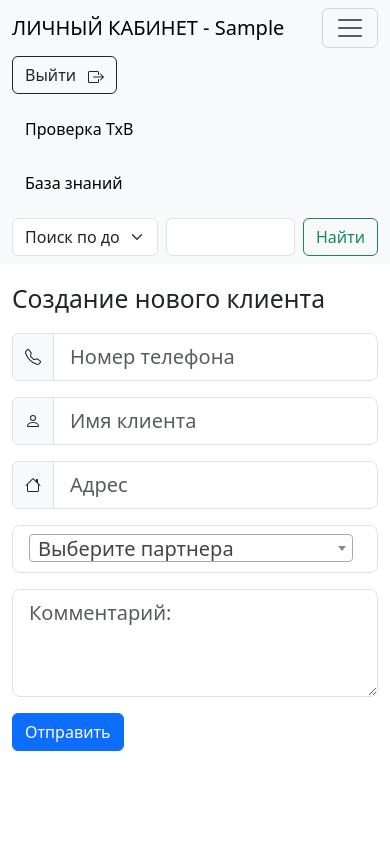
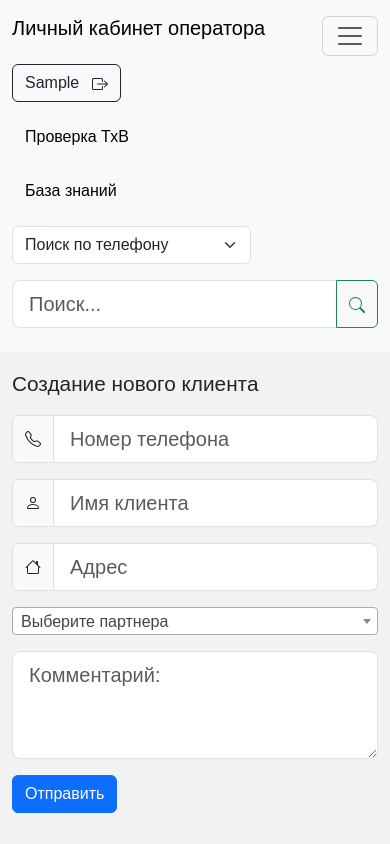
Before and after one commit to AlexRudenko77/partners_crm, a Django app: page /add_client/ in a window 390 px wide, after a click that opens the changed part. Run offline with Django 4.2, Linux system fonts and the light colour scheme; a user stored in the database is signed in; tables that the repository leaves empty hold one stand-in row (values such as "Sample post"); parts of the project's set-up code (start-up, migrations or seed data) failed here and were passed over; some libraries are stand-ins or nearby versions.

Commit message:
file settings.py was modified (added import from .env) some html file were modified (include base_operator.html) added find-partner-option for add_client_operator.html

```diff
--- a/internetnik/internetnik/settings.py
+++ b/internetnik/internetnik/settings.py
@@ -118,7 +118,7 @@ AUTH_PASSWORD_VALIDATORS = [
 
 LANGUAGE_CODE = 'ru-RU'
 
-TIME_ZONE = 'UTC'
+TIME_ZONE = 'Asia/Novosibirsk'
 
 USE_I18N = True
 
--- a/internetnik/partners/forms.py
+++ b/internetnik/partners/forms.py
@@ -7,9 +7,9 @@ from partners.models import Clients, CommentClient, CommentContract, Contracts,
 
 class SearchForm(forms.Form):
     SEARCH_FIELDS = (
-        ('contract_number', 'Поиск по договору'),
         ('phone_number', 'Поиск по телефону'),
         ('address', 'Поиск по адресу'),
+        ('contract_number', 'Поиск по договору'),
     )
     search_field = forms.ChoiceField(choices=SEARCH_FIELDS, label='Параметры поиска',
                                      widget=forms.Select(attrs={'class': 'form-select'}))
@@ -25,7 +25,7 @@ class AddClientForm(forms.ModelForm):
 
 
 class AddClientFormOperator(forms.ModelForm):
-    comment = forms.CharField(widget=forms.Textarea(attrs={'cols': 30, 'rows': 3}), label='Комментарий')
+    comment = forms.CharField(required=False, widget=forms.Textarea(attrs={'cols': 30, 'rows': 3}), label='Комментарий')
 
     # who_is_partner = forms.ModelChoiceField(queryset=Partners.objects.all().order_by('partner_name'),
     #                                         label='Источник заявки')
--- a/internetnik/partners/models.py
+++ b/internetnik/partners/models.py
@@ -2,9 +2,7 @@ from django.db import models
 from django.contrib.auth.models import User
 
 
-
 # Create your models here.
-
 
 class Partners(models.Model):
     user = models.OneToOneField(User, on_delete=models.CASCADE)
@@ -152,6 +150,7 @@ class CommentContract(models.Model):
     def __str__(self):
         return 'Comment {} by {}'.format(self.text, self.user.username)
 
+
 class OperatorSchedule(models.Model):
     objects = models.Manager()
     date = models.DateField(verbose_name='Дата')
--- a/internetnik/partners/static/css/base.css
+++ b/internetnik/partners/static/css/base.css
@@ -53,14 +53,14 @@ body {
   }
 
 @media (max-width:   1080px) {
-  .container, .my-form {
+  .container {
     width:   100%; /* Полная ширина на мобильных устройствах */
     margin-left:   0;
   }
 }
 
 @media (max-width:  576px) {
-    .fs-3-mobile {
-      font-size:  1.75rem; /* Увеличение размера текста на мобильных устройствах, чтобы не было масштабирования
+    .fs-3-mobile .select2-search--dropdown .select2-search__field {
+      font-size:  1.3 rem;
     }
   }
--- a/internetnik/partners/templates/partners/add_client_operator.html
+++ b/internetnik/partners/templates/partners/add_client_operator.html
@@ -7,10 +7,10 @@
 <div class="container" style="margin-top: 1rem">
     <div class="col-12 col-md-6">
 
-    <form method="post" class="my-form">
+    <form method="post">
     {% csrf_token %}
 
-    <p class="text-start fs-2">{{ title }}</p>
+ <p class="text-start" style="font-size: 1.3rem;">{{ title }}</p>
  <div class="input-group mb-3">
         <span class="input-group-text">
             <svg xmlns="http://www.w3.org/2000/svg" width="16" height="16" fill="currentColor" class="bi bi-telephone" viewBox="0 0 16 16">
@@ -19,7 +19,10 @@
         </span>
 
             <input type="tel" class="form-control form-control-lg fs-3-mobile" id="phone" name="{{ form.client_phone_number.html_name }}" placeholder="Номер телефона" pattern="[0-9]{11}" required>
+
     </div>
+
+
     <div class="input-group mb-3">
         <span class="input-group-text">
             <svg xmlns="http://www.w3.org/2000/svg" width="16" height="16" fill="currentColor" class="bi bi-person" viewBox="0 0 16 16">
@@ -28,6 +31,7 @@
         </span>
         <input type="text" class="form-control form-control-lg fs-3-mobile" id="client_name" name="{{ form.client_name.html_name }}" placeholder="Имя клиента">
     </div>
+
     <div class="input-group mb-3">
         <span class="input-group-text">
             <svg xmlns="http://www.w3.org/2000/svg" width="16" height="16" fill="currentColor" class="bi bi-house" viewBox="0 0 16 16">
@@ -37,20 +41,21 @@
         <input type="text" class="form-control form-control-lg fs-3-mobile" id="address" name="{{ form.address.html_name }}" placeholder="Адрес">
     </div>
 
-
-        <div class="d-flex mb-3 form-control form-control-lg fs-3-mobile">
-        <select class="form-select me-2" id="who_is_partner" name="{{ form.who_is_partner.html_name }}" required>
+        <div class="mb-3">
+            <select class="form-select form-control form-control-lg" id="who_is_partner" name="{{ form.who_is_partner.html_name }}" required >
                     <option value="">Выберите партнера</option>
                         {% for partner in partners %}
                     <option value="{{ partner.id }}">{{ partner.partner_name }}</option>
                         {% endfor %}
-            <!-- Здесь будут динамически добавлены опции -->
                 </select>
+
         </div>
 
 
+
+
 <div class="mb-3">
-            <textarea class="form-control form-control-lg fs-3-mobile" id="comment" name="{{ form.comment.html_name }}" placeholder="Комментарий: "  rows="3"></textarea>
+  <textarea class="form-control form-control-lg" id="comment" name="{{ form.comment.html_name }}" placeholder="Комментарий: "  rows="3"></textarea>
 </div>
 
 
@@ -72,27 +77,11 @@ document.getElementById('phone').addEventListener('input', function() {
 //   document.getElementById('hidden_phone').value = value;
 });
 </script>
-
-
 <script src="https://code.jquery.com/jquery-3.6.0.min.js"></script>
-<link href="https://cdn.jsdelivr.net/npm/select2@4.1.0-rc.0/dist/css/select2.min.css" rel="stylesheet" />
 <script src="https://cdn.jsdelivr.net/npm/select2@4.1.0-rc.0/dist/js/select2.min.js"></script>
-
 <script>
 $(document).ready(function() {
     $('#who_is_partner').select2();
 });
 </script>
-
-<script>
-document.querySelector('form').addEventListener('submit', function(event) {
-    var select = document.getElementById('who_is_partner');
-    if (select.value === '') {
-        alert('Пожалуйста, выберите партнера.');
-        event.preventDefault(); // Предотвращает отправку формы
-    }
-});
-</script>
-
-
 {% endblock %}
--- a/internetnik/partners/views.py
+++ b/internetnik/partners/views.py
@@ -104,9 +104,8 @@ def add_client(request):
 
 @login_required
 def add_client_operator(request):
+    partners = Partners.objects.all().order_by('partner_name')
     searchform = SearchForm()
-    partners = Partners.objects.all()
-    partners_json = serialize('json', partners)
     if request.method == 'POST':
         form = AddClientFormOperator(request.POST)
         if form.is_valid():
@@ -126,9 +125,8 @@ def add_client_operator(request):
     data = {
         'title': 'Создание нового клиента',
         'form': form,
-        'searchform': searchform,
-        'partners_json': partners_json,
-        'partners': partners
+        'partners': partners,
+        'searchform': searchform
     }
 
     return render(request, 'partners/add_client_operator.html', data)
--- a/internetnik/templates/base_operator.html
+++ b/internetnik/templates/base_operator.html
@@ -3,57 +3,87 @@
 <html>
 <head>
     <title>{% block title %}Default Title{% endblock %}</title>
+    <link href="https://cdn.jsdelivr.net/npm/select2@4.1.0-rc.0/dist/css/select2.min.css" rel="stylesheet" />
+    <meta name="viewport" content="width=device-width, initial-scale=1.0">
+    <link href="https://cdn.jsdelivr.net/npm/bootstrap@5.3.2/dist/css/bootstrap.min.css" rel="stylesheet" integrity="sha384-T3c6CoIi6uLrA9TneNEoa7RxnatzjcDSCmG1MXxSR1GAsXEV/Dwwykc2MPK8M2HN" crossorigin="anonymous">
     <link rel="stylesheet" href="{% static 'css/base.css' %}">
-    <link href="https://cdn.jsdelivr.net/npm/bootstrap@5.3.2/dist/css/bootstrap.min.css" rel="stylesheet" integrity="sha384-T3c6CoIi6uLrA9TneNEoa7RxnatzjcDSCmG1MXxSR1GAsXEV/Dwwykc2MPK8M2HN" crossorigin="anonymous">
-
 </head>
 <body>
 {% if user.is_authenticated %}
 <nav class="navbar navbar-expand-lg bg-body-tertiary">
   <div class="container">
-    <a class="navbar-brand" href="{% url 'home' %}">ЛИЧНЫЙ КАБИНЕТ - {{ user.first_name }}</a>
+    <a class="navbar-brand mb-3" href="{% url 'home' %}">Личный кабинет оператора</a>
     <button class="navbar-toggler" type="button" data-bs-toggle="collapse" data-bs-target="#navbarTogglerDemo02" aria-controls="navbarTogglerDemo02" aria-expanded="false" aria-label="Переключатель навигации">
       <span class="navbar-toggler-icon"></span>
     </button>
     <div class="collapse navbar-collapse" id="navbarTogglerDemo02">
       <ul class="navbar-nav me-auto mb-2 mb-lg-0">
         <li class="nav-item">
-            <a class="nav-link" href="{% url 'users:login' %}">
-    <button class="btn btn-outline-dark">
-        Выйти
+            <button class="btn btn-outline-dark mb-3" type="button" onclick="location.href='{% url 'users:logout' %}'">
+                {{ user.first_name }}
                 <svg xmlns="http://www.w3.org/2000/svg" width="16" height="16" fill="currentColor" class="bi bi-box-arrow-right ms-2" viewBox="0 0 16 16">
                     <path fill-rule="evenodd" d="M10 12.5a.5.5 0 0 1-.5.5h-8a.5.5 0 0 1-.5-.5v-9a.5.5 0 0 1 .5-.5h8a.5.5 0 0 1 .5.5v2a.5.5 0 0 0 1 0v-2A1.5 1.5 0 0 0 9.5 2h-8A1.5 1.5 0 0 0 0 3.5v9A1.5 1.5 0 0 0 1.5 14h8a1.5 1.5 0 0 0 1.5-1.5v-2a.5.5 0 0 0-1 0v2z"/>
                     <path fill-rule="evenodd" d="M15.854 8.354a.5.5 0 0 0 0-.708l-3-3a.5.5 0 0 0-.708.708L14.293 7.5H5.5a.5.5 0 0 0 0 1h8.793l-2.147 2.146a.5.5 0 0 0 .708.708l3-3z"/>
                 </svg>
             </button>
-</a>
         </li>
-          <li class="nav-item">
-            <a class="nav-link" href="#">
-            <button type="button" class="btn btn-light">Проверка ТхВ</button>
-            </a>
+
+        <li class="nav-item mb-3">
+            <button class="btn btn-light" type="button" onclick="location.href='#">Проверка ТхВ</button>
         </li>
-          <li class="nav-item">
-            <a class="nav-link" href="#">
-            <button type="button" class="btn btn-light">База знаний</button></a>
+
+        <li class="nav-item mb-3">
+            <button class="btn btn-light" type="button" onclick="location.href='#">База знаний</button>
         </li>
       </ul>
-      <form class="d-flex" method="POST" action="/search_results/">
+
+  <!-- Форма для мобильных устройств -->
+<form class="row g-3 align-items-center d-block d-md-none" method="POST" action="/search_results/">
     {% csrf_token %}
-            <select class="form-select me-2" name="{{ searchform.search_field.html_name }}">
+    <div class="col-8">
+            <select class="form-select form-control" name="{{ searchform.search_field.html_name }}" aria-describedby="basic-addon1">
                 {% for value, text in searchform.search_field.field.choices %}
                     <option value="{{ value }}">{{ text }}</option>
                 {% endfor %}
             </select>
-            <input class="form-control me-2" name="{{ searchform.search_term.html_name }}">
-            <button class="btn btn-outline-success" type="submit">Найти</button>
+    </div>
+    <div class="input-group mb-3 col-10">
+        <input class="form-control form-control-lg" name="{{ searchform.search_term.html_name }}" placeholder="Поиск...">
+            <button class="btn btn-outline-success" type="submit" >
+                <svg xmlns="http://www.w3.org/2000/svg" width="16" height="16" fill="currentColor" class="bi bi-search" viewBox="0 0 16 16">
+                <path d="M11.742 10.344a6.5 6.5 0 1 0-1.397 1.398h-.001c.03.04.062.078.098.115l3.85 3.85a1 1 0 0 0 1.415-1.414l-3.85-3.85a1.007 1.007 0 0 0-.115-.1zM12 6.5a5.5 5.5 0 1 1-11 0 5.5 5.5 0 0 1 11 0z"/>
+                </svg>
+            </button>
+        </div>
 </form>
+
+<!-- Форма для обычных экранов -->
+<form class="row g-3 align-items-center d-none d-md-block" method="POST" action="/search_results/">
+    {% csrf_token %}
+    <div class="col-12">
+        <div class="input-group mb-3">
+            <select class="form-select" id="inputGroupSelect02" name="{{ searchform.search_field.html_name }}">
+                {% for value, text in searchform.search_field.field.choices %}
+                    <option value="{{ value }}">{{ text }}</option>
+                {% endfor %}
+            </select>
+            <input class="form-control form-control-md fs-3-mobile" name="{{ searchform.search_term.html_name }}" placeholder="Поиск...">
+            <button class="btn btn-outline-success" type="submit" >
+                <svg xmlns="http://www.w3.org/2000/svg" width="16" height="16" fill="currentColor" class="bi bi-search" viewBox="0 0 16 16">
+                <path d="M11.742 10.344a6.5 6.5 0 1 0-1.397 1.398h-.001c.03.04.062.078.098.115l3.85 3.85a1 1 0 0 0 1.415-1.414l-3.85-3.85a1.007 1.007 0 0 0-.115-.1zM12 6.5a5.5 5.5 0 1 1-11 0 5.5 5.5 0 0 1 11 0z"/>
+                </svg>
+            </button>
+        </div>
+    </div>
+</form>
+
+
     </div>
   </div>
 </nav>
 
+{% endif %}
 
-{% endif %}
 
     <main>
         {% block content %}
--- a/internetnik/users/views.py
+++ b/internetnik/users/views.py
@@ -2,7 +2,7 @@ from django.contrib.auth import authenticate, login, logout
 from django.http import HttpResponse, HttpResponseRedirect
 from django.shortcuts import render
 from django.urls import reverse
-
+from django.views.decorators.cache import cache_control
 from .forms import LoginUserForm
 
 
@@ -20,6 +20,8 @@ def login_user(request):
     return render(request, 'users/login.html', {'form': form})
 
 
+@cache_control(no_cache=True, must_revalidate=True, no_store=True)
 def logout_user(request):
+    request.session.flush()  # Очищает сессию
     logout(request)
     return HttpResponseRedirect(reverse('users:login'))
--- a/requirements.txt
+++ b/requirements.txt
@@ -6,3 +6,4 @@ typing_extensions==4.9.0
 
 environs~=11.0.0
 requests~=2.31.0
+phonenumbers~=8.13.32
```
Also changed, not shown: internetnik/partners/signals.py (+29 -4 lines), internetnik/partners/templates/partners/show_client_operator.html (+31 -0 lines). Lines whose indentation alone changed are shown as unchanged.
